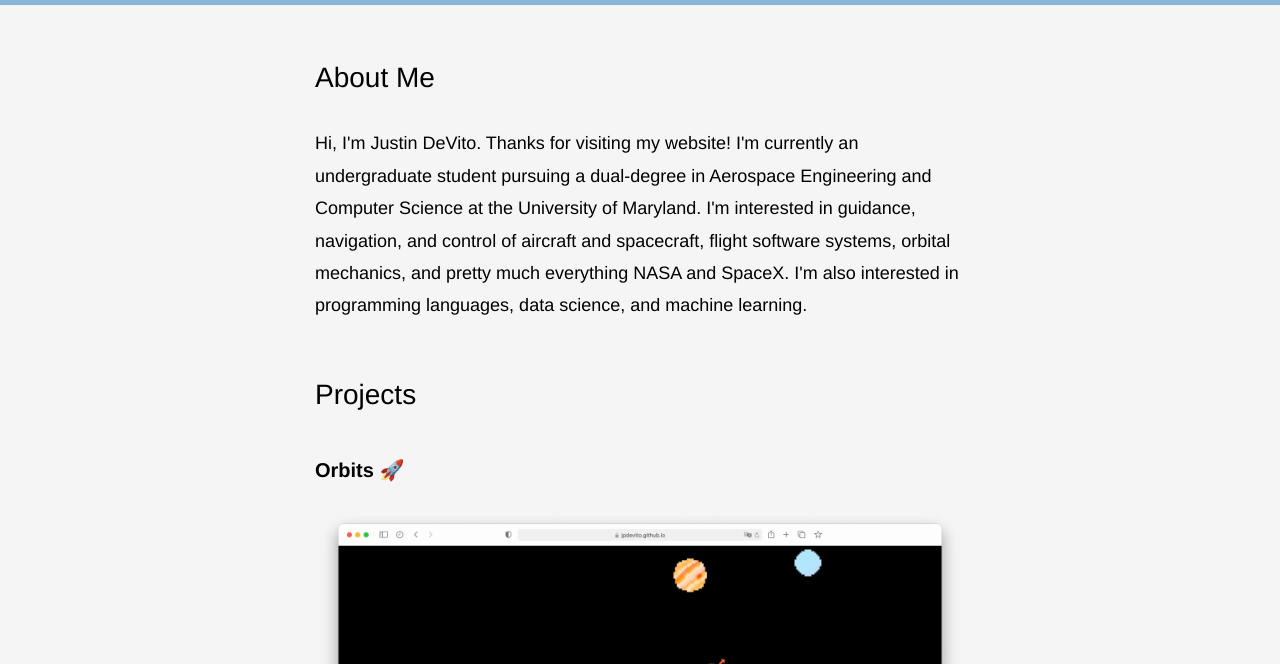
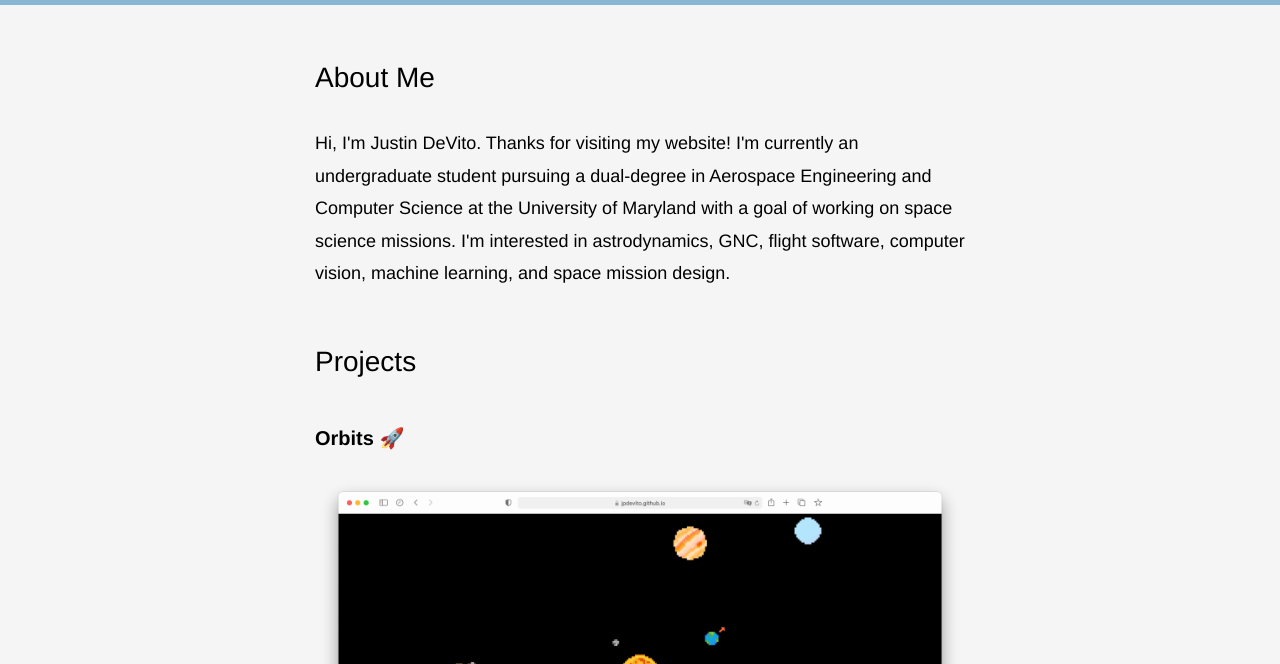
Before and after one commit to jpdevito/jpdevito.github.io, a plain HTML site: page index.html in a window 1280 px wide. Shown: the part 136-800 px from the top of the page. Drawn offline with Linux system fonts and the light colour scheme.

Commit message:
update about me

```diff
--- a/index.html
+++ b/index.html
@@ -29,10 +29,9 @@
             <h2>About Me</h2>
             <p>
                 Hi, I'm Justin DeVito. Thanks for visiting my website! I'm currently an undergraduate student
-                pursuing a dual-degree in Aerospace Engineering and Computer Science at the University of Maryland.
-                I'm interested in guidance, navigation, and control of aircraft and spacecraft, flight software systems,
-                orbital mechanics, and pretty much everything NASA and SpaceX. I'm also interested in programming languages,
-                data science, and machine learning.
+                pursuing a dual-degree in Aerospace Engineering and Computer Science at the University of Maryland
+                with a goal of working on space science missions. I'm interested in astrodynamics, GNC,
+                flight software, computer vision, machine learning, and space mission design.
             </p>
 
             <!-- projects -->
```
